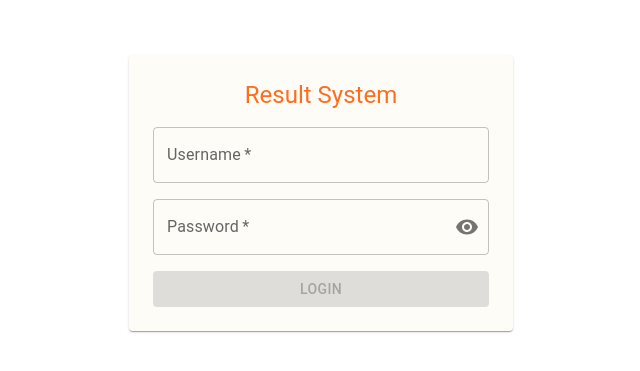
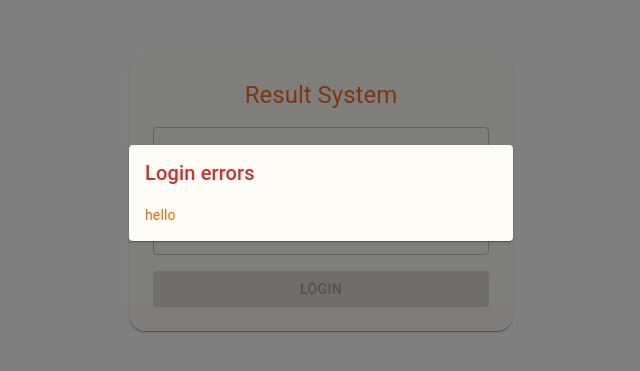
Before and after one commit to tuhinsaud4614/result-system-monorepo, a React (Vite) app in the folder apps/web/: page /auth in a window 1280 px wide. Shown: the part 207-578 px from the top of the page, without its empty margins (319-959 px from the left). Built offline with nearby package versions, Linux system fonts and the light colour scheme.

Commit message:
ErrorModel adeed

```diff
--- a/apps/web/src/app/services/auth.api.ts
+++ b/apps/web/src/app/services/auth.api.ts
@@ -41,6 +41,9 @@ const authApi = api.injectEndpoints({
           method: "POST",
         };
       },
+      // onQueryStarted(_args, {dispatch,queryFulfilled}){
+
+      // }
     }),
   }),
 });
--- a/apps/web/src/app/store.ts
+++ b/apps/web/src/app/store.ts
@@ -14,4 +14,5 @@ const store = configureStore({
 });
 
 export type RootState = ReturnType<typeof store.getState>;
+export type AppDispatch = typeof store.dispatch;
 export default store;
--- a/apps/web/src/components/auth/Container.tsx
+++ /dev/null
@@ -1,32 +0,0 @@
-import * as React from "react";
-
-import { Box, Paper } from "@mui/material";
-
-interface Props {
-  children: React.ReactNode;
-}
-
-export default function AuthContainer({ children }: Props) {
-  return (
-    <Box
-      sx={{
-        display: "flex",
-        alignItems: "center",
-        justifyContent: "center",
-        height: "100vh",
-        width: "100vw",
-      }}
-    >
-      <Paper
-        sx={({ breakpoints }) => ({
-          width: "90%",
-          maxWidth: "24rem",
-          p: 2,
-          [breakpoints.up("md")]: { p: 3 },
-        })}
-      >
-        {children}
-      </Paper>
-    </Box>
-  );
-}
--- /dev/null
+++ b/apps/web/src/components/common/ErrorModal.tsx
@@ -0,0 +1,60 @@
+import {
+  List,
+  ListItem,
+  ListItemText,
+  Modal,
+  Paper,
+  SxProps,
+  Theme,
+  Typography,
+} from "@mui/material";
+
+interface Props {
+  title: string;
+  errors?: string | string[];
+  onClose(): void;
+}
+
+const style: SxProps<Theme> = {
+  position: "absolute",
+  top: "50%",
+  left: "50%",
+  transform: "translate(-50%, -50%)",
+  width: "90%",
+  maxWidth: "24rem",
+  outline: 0,
+  pt: 1.5,
+};
+
+export default function ErrorModal({ errors, onClose, title }: Props) {
+  const content = errors && (
+    <List dense>
+      {(Array.isArray(errors) ? errors : [errors]).map((er) => (
+        <ListItem key={er}>
+          <ListItemText
+            primary={er}
+            primaryTypographyProps={{ color: "warning.main" }}
+          />
+        </ListItem>
+      ))}
+    </List>
+  );
+  return (
+    <Modal
+      open={!!errors}
+      onClose={onClose}
+      slotProps={{
+        backdrop: {
+          sx: { cursor: "pointer" },
+        },
+      }}
+    >
+      <Paper sx={style}>
+        <Typography variant="h6" component="h2" color="error" px={2}>
+          {title}
+        </Typography>
+        {content}
+      </Paper>
+    </Modal>
+  );
+}
--- a/apps/web/src/features/auth/Login.tsx
+++ b/apps/web/src/features/auth/Login.tsx
@@ -7,7 +7,8 @@ import { useForm } from "react-hook-form";
 import { LoginInput, loginInputSchema } from "@result-system/shared/utility";
 
 import { useLoginMutation } from "../../app/services/auth.api";
-import PasswordInput from "../../components/auth/PasswordInput";
+import ErrorModal from "../../components/common/ErrorModal";
+import PasswordInput from "../../components/common/PasswordInput";
 
 export default function Login() {
   const usernameId = React.useId();
@@ -15,12 +16,13 @@ export default function Login() {
   const {
     register,
     handleSubmit,
+    reset: resetForm,
     formState: { errors, isDirty, isValid, isSubmitting },
   } = useForm<LoginInput>({
     resolver: yupResolver(loginInputSchema),
   });
 
-  const [login, { data }] = useLoginMutation();
+  const [login, { data, isLoading, reset }] = useLoginMutation();
 
   console.log("data:", data);
 
@@ -29,10 +31,12 @@ export default function Login() {
       await login(data).unwrap();
     } catch (error) {
       console.log("error:", error);
+      resetForm();
     }
   });
 
   return (
+    <>
       <form onSubmit={onSubmit}>
         <TextField
           {...register("username")}
@@ -50,14 +54,16 @@ export default function Login() {
         <Button
           variant="contained"
           type="submit"
-        disabled={!(isDirty && isValid) || isSubmitting}
+          disabled={!(isDirty && isValid) || isSubmitting || isLoading}
           fullWidth
         >
-        {isSubmitting && (
+          {(isSubmitting || isLoading) && (
             <CircularProgress sx={{ mr: 1, ml: -0.5 }} size={24} />
           )}
           Login
         </Button>
       </form>
+      <ErrorModal title="Login errors" errors={["hello"]} onClose={reset} />
+    </>
   );
 }
--- a/apps/web/src/pages/login/Loader.tsx
+++ b/apps/web/src/pages/login/Loader.tsx
@@ -1,14 +1,14 @@
 import { Skeleton } from "@mui/material";
 
-import AuthContainer from "../../components/auth/Container";
+import Wrapper from "./Wrapper";
 
 export default function LoginLoader() {
   return (
-    <AuthContainer>
+    <Wrapper>
       <Skeleton width="60%" height="2rem" sx={{ mb: 2, mx: "auto" }} />
       <Skeleton width="100%" height="3.5rem" />
       <Skeleton width="100%" height="3.5rem" />
       <Skeleton width="100%" height="2.25rem" />
-    </AuthContainer>
+    </Wrapper>
   );
 }
--- /dev/null
+++ b/apps/web/src/pages/login/Wrapper.tsx
@@ -0,0 +1,26 @@
+import * as React from "react";
+
+import { Paper, Stack } from "@mui/material";
+
+export default function Wrapper({ children }: { children: React.ReactNode }) {
+  return (
+    <Stack
+      alignItems="center"
+      justifyContent="center"
+      height="100vh"
+      width="100vw"
+    >
+      <Paper
+        sx={({ breakpoints, spacing }) => ({
+          width: "90%",
+          maxWidth: "24rem",
+          p: 2,
+          borderRadius: spacing(2),
+          [breakpoints.up("md")]: { p: 3 },
+        })}
+      >
+        {children}
+      </Paper>
+    </Stack>
+  );
+}
--- a/apps/web/src/pages/login/index.tsx
+++ b/apps/web/src/pages/login/index.tsx
@@ -1,11 +1,11 @@
 import { Typography } from "@mui/material";
 
-import AuthContainer from "../../components/auth/Container";
 import Login from "../../features/auth/Login";
+import Wrapper from "./Wrapper";
 
 export default function LoginPage() {
   return (
-    <AuthContainer>
+    <Wrapper>
       <Typography
         variant="h5"
         component="h1"
@@ -16,6 +16,6 @@ export default function LoginPage() {
         Result System
       </Typography>
       <Login />
-    </AuthContainer>
+    </Wrapper>
   );
 }
--- a/package.json
+++ b/package.json
@@ -114,7 +114,7 @@
     "vitest": "^0.31.0"
   },
   "lint-staged": {
-    "{apps,libs}/**/*.{ts,js,jsx,json,css,html}": [
+    "{apps,libs}/**/*.{ts,js,tsx,jsx,json,css,html}": [
       "nx format:write --uncommitted",
       "nx affected --target lint --uncommitted"
     ]
```
Also changed, not shown: apps/web/src/utility/hooks.ts (added, +10 -0 lines), apps/web/src/components/common/PasswordInput.tsx (renamed from apps/web/src/components/auth/PasswordInput.tsx). Lines whose indentation alone changed are shown as unchanged.
